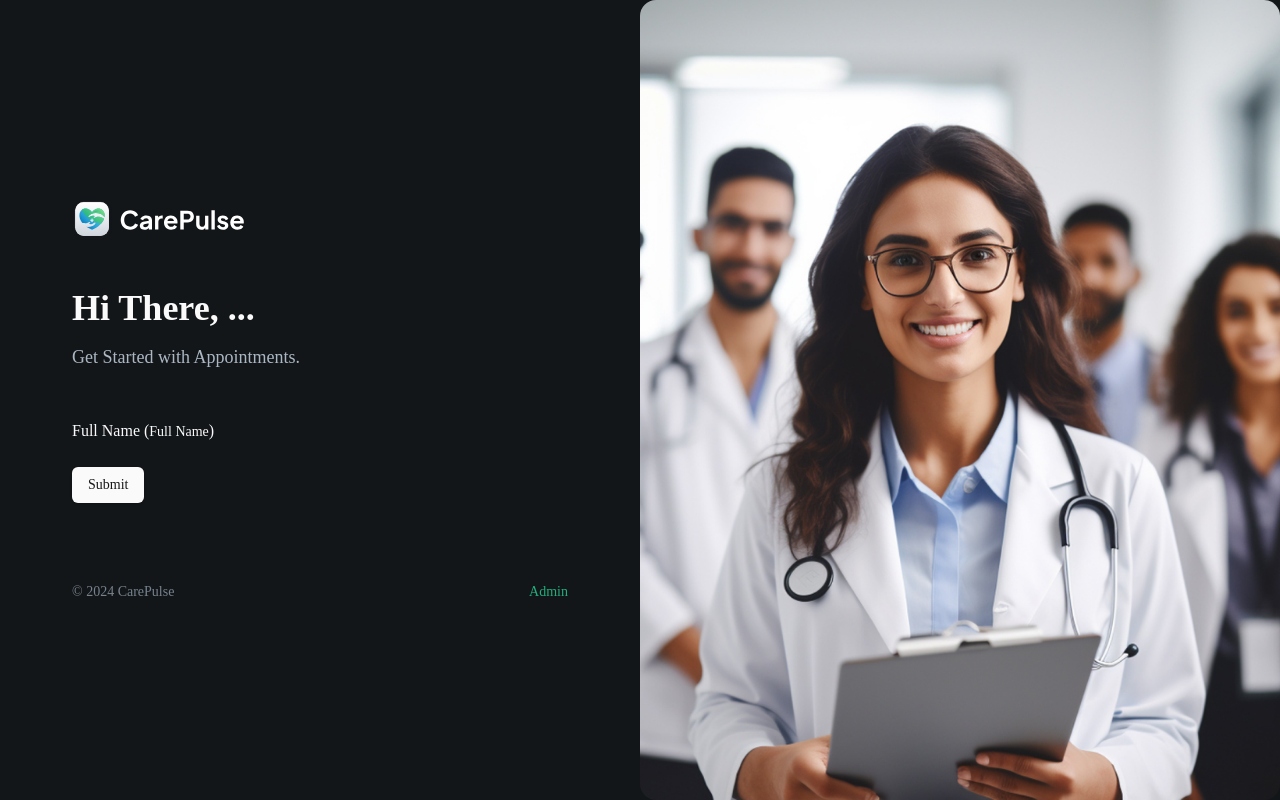
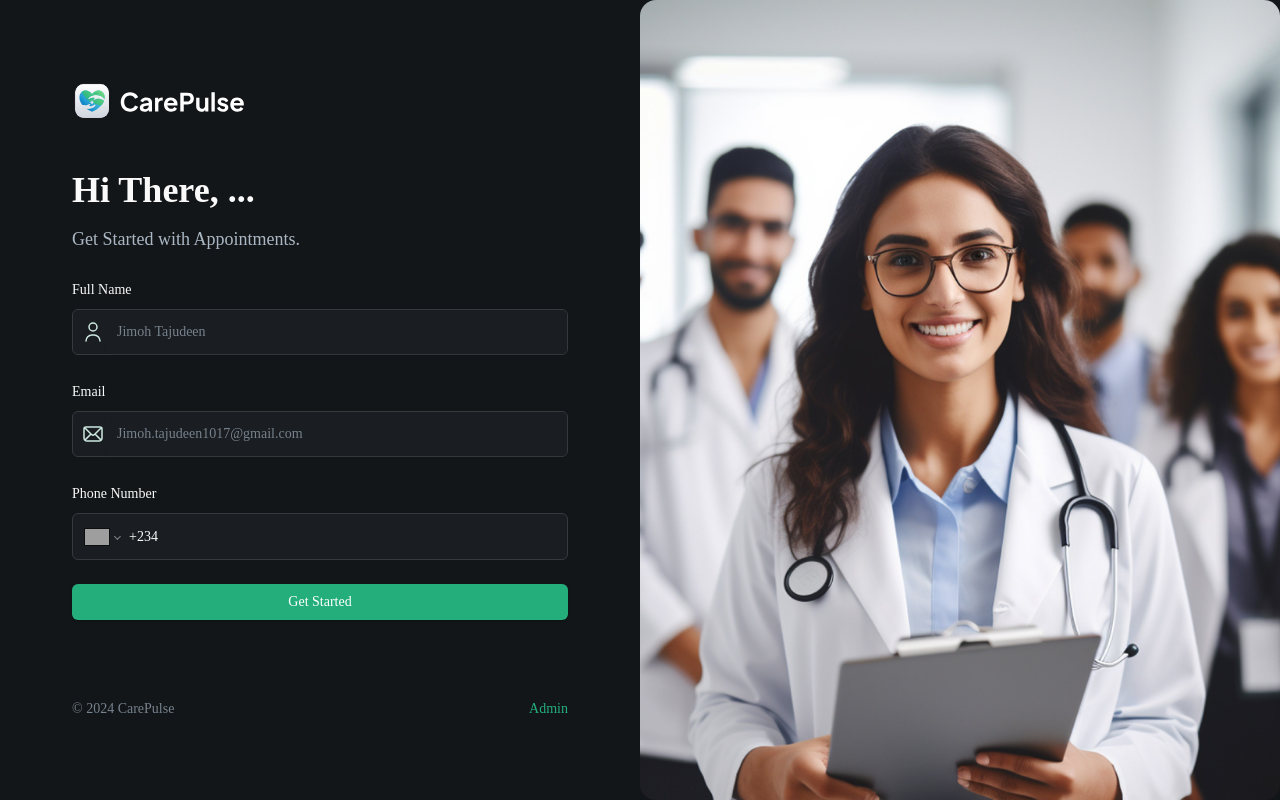
Before and after one commit to Teejay-deen/doctor-appointment, a Next.js app: page / in a window 1280 px wide. Built offline with nearby package versions, Linux system fonts and the light colour scheme; grey boxes are pictures that could not be loaded.

Commit message:
added verificatio and also make the input fiels reusable

```diff
--- a/app/page.tsx
+++ b/app/page.tsx
@@ -11,7 +11,7 @@
           <Image
             src="/assets/icons/logo-full.svg"
             width={1000}
-            height={1000}
+            height={100}
             alt="patient"
             className="mb-12 h-10 w-fit"
           />
--- a/components/CustomFormField.tsx
+++ b/components/CustomFormField.tsx
@@ -11,25 +11,92 @@
 } from "@/components/ui/form";
 import { Input } from "@/components/ui/input";
 import { FormFieldType } from "./forms/PatientForm";
+import Image from "next/image"; // Importing Image component from Next.js
+import { ReactNode } from "react";
+import "react-phone-number-input/style.css";
+import PhoneInput from "react-phone-number-input";
 
 interface CustomProps {
-    control: Control<any>,
-    fieldType: FormFieldType,
-    name: string,
-    placeholder?: string,
-    label: string
+  control: Control<any>;
+  fieldType: FormFieldType;
+  name: string;
+  placeholder?: string;
+  label?: string;
+  iconAlt?: string;
+  disabled?: boolean;
+  iconSrc?: string;
+  dateFormat?: string;
+  showTimeSelect?: boolean;
+  children?: ReactNode;
+  renderSkeleton?: (field: any) => ReactNode;
 }
 
-const CustomFormField = ({ control, fieldType, name, placeholder, label }: CustomProps) => {
+const RenderField: React.FC<{ field: any; props: CustomProps }> = ({
+  field,
+  props,
+}) => {
+  const { fieldType, iconAlt, iconSrc, placeholder = "Enter text" } = props; // Default placeholder
+
+  switch (fieldType) {
+    case FormFieldType.INPUT:
+      return (
+        <div className="flex rounded-md border border-dark-500 bg-dark-400">
+          {iconSrc && (
+            <Image
+              className="ml-2"
+              src={iconSrc}
+              alt={iconAlt || "icon"}
+              height={24}
+              width={24}
+            />
+          )}
+
+          <FormControl>
+            <Input
+              className="shad-input border-0"
+              type="text"
+              placeholder={placeholder}
+              {...field}
+            />
+          </FormControl>
+        </div>
+      );
+
+    case FormFieldType.PHONE_INPUT:
+      return (
+        <div className="flex rounded-md border border-dark-500 bg-dark-400">
+          <FormControl>
+            <PhoneInput
+              defaultCountry="NG"
+              placeholder={placeholder}
+              international
+              withCountryCallingCode
+              value={field.value as E164Number | undefined}
+              onChange={field.onChange}
+              className="py-3 px-3 border-0"
+            />
+          </FormControl>
+        </div>
+      );
+    default:
+      return null;
+  }
+};
+
+const CustomFormField: React.FC<CustomProps> = (props) => {
+  const { control, fieldType, name, placeholder, label } = props;
+
   return (
     <FormField
       control={control}
       name={name}
       render={({ field }) => (
         <FormItem className="flex-1">
-                    {fieldType !== FormFieldType.CHECKBOX && label} (
+          {fieldType !== FormFieldType.CHECKBOX && label && (
             <FormLabel>{label}</FormLabel>
-                    )
+          )}
+          <RenderField field={field} props={props} />
+          <FormMessage className="shad-error" />
         </FormItem>
       )}
     />
--- /dev/null
+++ b/components/SubmitButton.tsx
@@ -0,0 +1,37 @@
+import React from "react";
+import { Button } from "./ui/button";
+
+interface ButtonProps {
+  isLoading: boolean;
+  className?: string;
+  children: React.ReactNode;
+}
+
+const SubmitButton = ({ isLoading, className, children }: ButtonProps) => {
+  return (
+    <div>
+      <Button
+        type="submit"
+        disabled={isLoading}
+        className={className ?? "shad-primary-btn w-full"}
+      >
+        {isLoading ? (
+          <div className="flex items-center gap-4">
+            <Image
+              src="/assets/icons/loader.svg"
+              alt="loader"
+              width={24}
+              height={24}
+              className="animate-spin"
+            />
+            Loading....
+          </div>
+        ) : (
+          children
+        )}
+      </Button>
+    </div>
+  );
+};
+
+export default SubmitButton;
--- a/components/forms/PatientForm.tsx
+++ b/components/forms/PatientForm.tsx
@@ -6,38 +6,60 @@
 import { Button } from "@/components/ui/button";
 import { Form } from "@/components/ui/form";
 import CustomFormField from "../CustomFormField";
-
-const formSchema = z.object({
-  username: z.string().min(2, {
-    message: "Username must be at least 2 characters.",
-  }),
-});
+import SubmitButton from "../SubmitButton";
+import { useState } from "react";
+import UserFormValidation from "@/lib/validation";
+import { useRouter } from "next/navigation";
 
 export enum FormFieldType {
   INPUT = "input",
   TEXTAREA = "textarea",
-  PHONE_INPUT ="phoneInput",
-  CHECKBOX="checkbox",
-  DATE_PICKER="datePicker",
-  SELECT= "select",
-  SKELETON='skeleton'
+  PHONE_INPUT = "phoneInput",
+  CHECKBOX = "checkbox",
+  DATE_PICKER = "datePicker",
+  SELECT = "select",
+  SKELETON = "skeleton",
 }
 
 const PatientForm = () => {
-  const form = useForm<z.infer<typeof formSchema>>({
-    resolver: zodResolver(formSchema),
+  const router = useRouter()
+  const [isLoading, setIsLoading] = useState(false);
+
+  const form = useForm<z.infer<typeof UserFormValidation>>({
+    resolver: zodResolver(UserFormValidation),
     defaultValues: {
-      username: "",
+      name: "",
+      email: "",
+      phone: "",
     },
   });
-  const onSubmit = (values: z.infer<typeof formSchema>) => {
-    console.log(values);
+
+  const onSubmit = ({
+    name,
+    email,
+    phone,
+  }: z.infer<typeof UserFormValidation>) => {
+    setIsLoading(true);
+
+    try {
+      // const userData = {
+      //   name,
+      //   email,
+      //   phone,
+      // };
+
+      // const user = await createUser(userData)
+
+      // if (user) router.push(`/patients/${user.$id}/register`)
+    } catch (error) {
+      console.log(error);
+    }
   };
 
   return (
     <Form {...form}>
       <form onSubmit={form.handleSubmit(onSubmit)} className="space-y-6 flex-1">
-        <section className="mb-12 space-y-4">
+        <section className="mb-5 space-y-4">
           <h1 className="header">Hi There, ...</h1>
           <p className="font-medium text-[18px] text-[#ABB8C4]">
             Get Started with Appointments.
@@ -50,8 +72,31 @@
           name="name"
           label="Full Name"
           placeholder="Jimoh Tajudeen"
+          iconSrc="/assets/icons/user.svg"
+          iconAlt="user"
         />
-        <Button type="submit">Submit</Button>
+
+        <CustomFormField
+          fieldType={FormFieldType.INPUT}
+          control={form.control}
+          name="email"
+          label="Email"
+          placeholder="Jimoh.tajudeen1017@gmail.com"
+          iconSrc="/assets/icons/email.svg"
+          iconAlt="email"
+        />
+
+        <CustomFormField
+          fieldType={FormFieldType.PHONE_INPUT}
+          control={form.control}
+          name="phone_input"
+          label="Phone Number"
+          placeholder="123-456-7890"
+          iconSrc="/assets/icons/phone.svg"
+          iconAlt="phone"
+        />
+
+        <SubmitButton isLoading={isLoading}>Get Started</SubmitButton>
       </form>
     </Form>
   );
--- /dev/null
+++ b/lib/validation.ts
@@ -0,0 +1,20 @@
+import { z } from "zod";
+
+export const UserFormValidation = z.object({
+  name: z
+    .string()
+    .min(2, "Name must be at least 2 characters")
+    .max(50, "Name must be at most 50 characters"),
+
+  email: z
+    .string()
+    .email("Invalid Email Address"),
+
+  phone: z
+    .string()
+    .refine((phone) => /^\d{10, 15}$/.test(phone), {
+      message: "Invalid Phone number",
+    }),
+});
+
+export default UserFormValidation;
--- a/package.json
+++ b/package.json
@@ -22,6 +22,7 @@
     "react": "19.0.0-rc-69d4b800-20241021",
     "react-dom": "19.0.0-rc-69d4b800-20241021",
     "react-hook-form": "^7.53.1",
+    "react-phone-number-input": "^3.4.9",
     "tailwind-merge": "^2.5.4",
     "tailwindcss-animate": "^1.0.7",
     "zod": "^3.23.8"
```
Also changed, not shown: 1 other file (tests, documents, lock files or other folders). Lines whose indentation alone changed are shown as unchanged.
